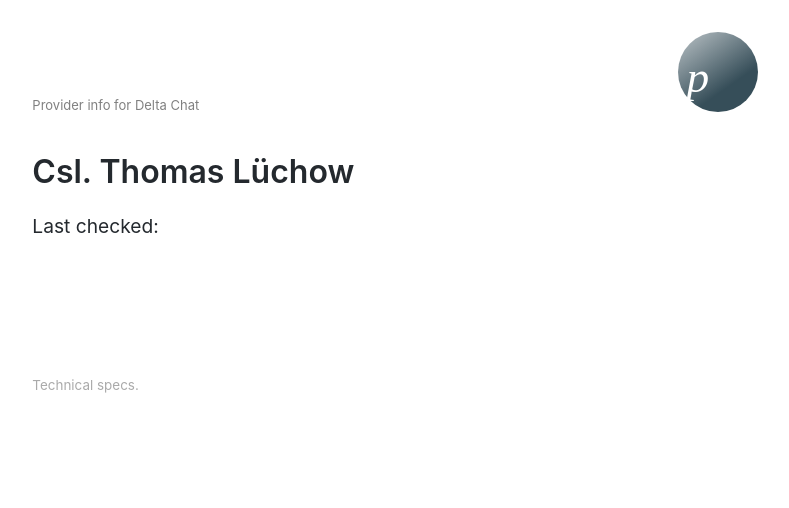
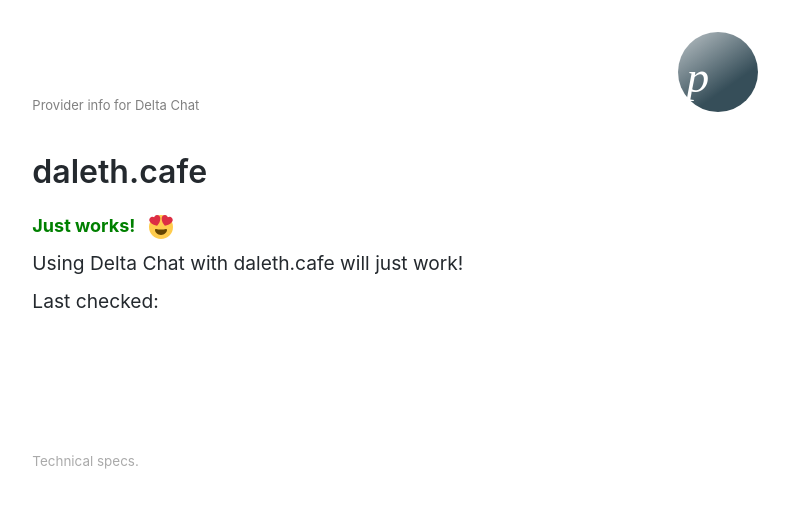
Before and after one commit to deltachat/provider-db, a Jekyll site: the page built from _providers/daleth.cafe.md, in a window 1280 px wide. Shown: the top 508 px of the page, without its empty margins (213-1002 px from the left). Built offline with Jekyll 4.4.1, drawn with Linux system fonts in a browser that asks for light colours.

Commit message:
Update _providers/daleth.cafe.md
Ok, I know now :-) I will do my best next time

Co-authored-by: missytake <missytake@systemli.org>

```diff
--- a/_providers/daleth.cafe.md
+++ b/_providers/daleth.cafe.md
@@ -1,6 +1,6 @@
 ---
-name: Csl. Thomas Lüchow
-status: Teacher and Coach for Adults
+name: daleth.cafe
+status: OK
 domains:
   - daleth.cafe
 server:
```
